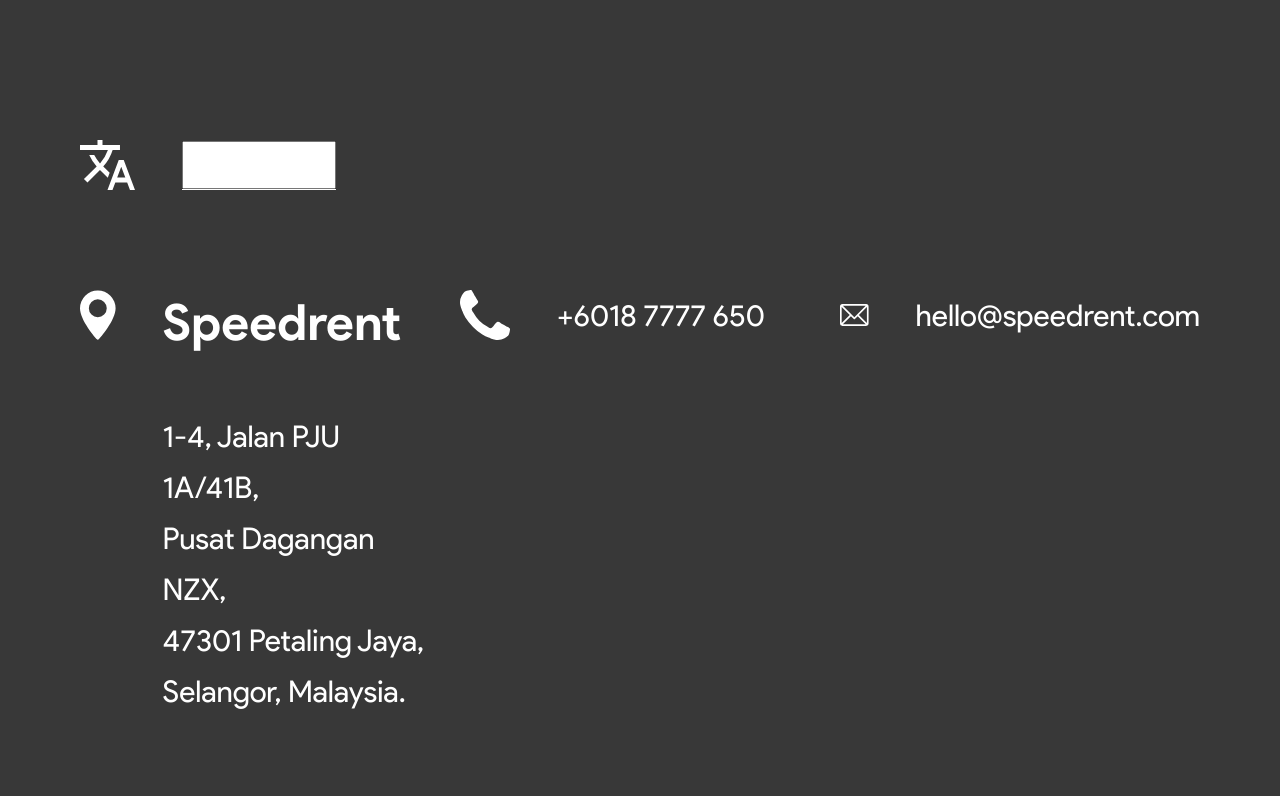
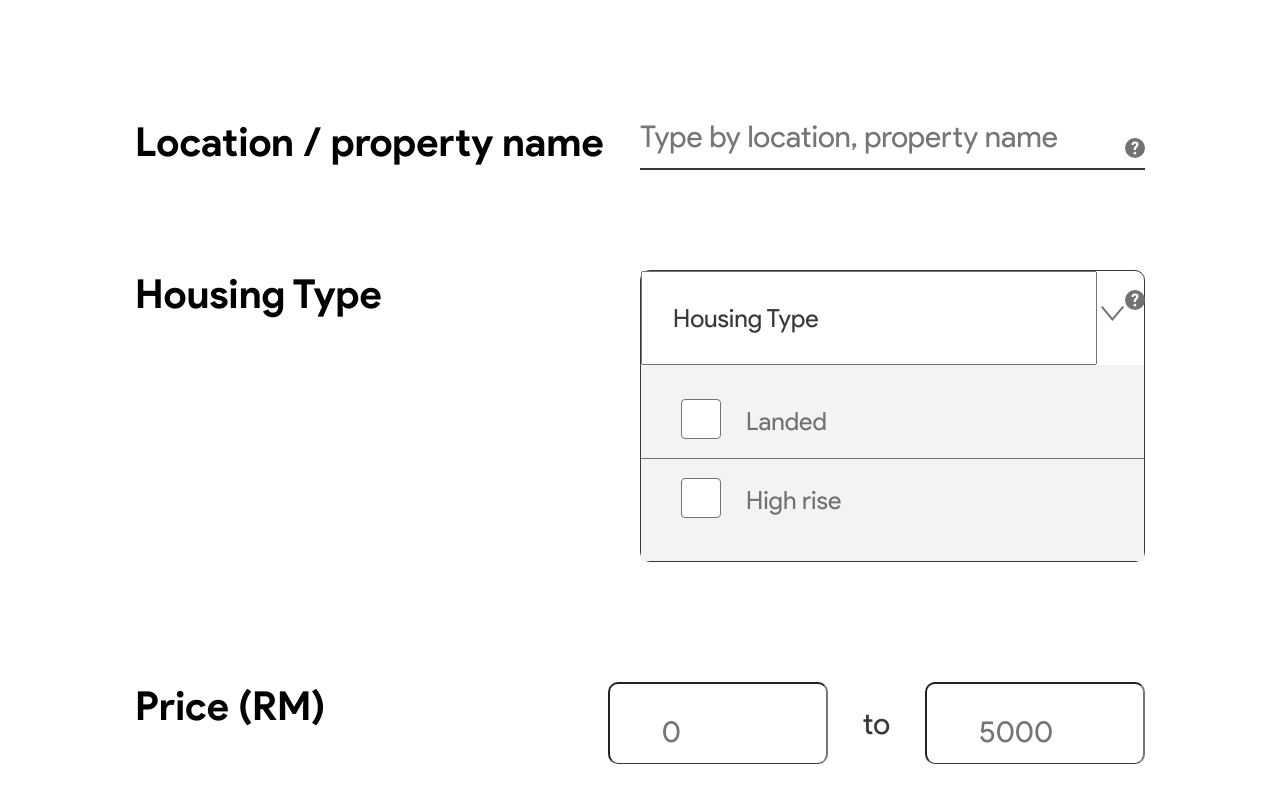
Before and after one commit to ishraqe/speed-rent, a React (Create React App) app: page /search in a window 1280 px wide. Shown: the part 384-1180 px from the top of the page. Built offline with nearby package versions, Linux system fonts and the light colour scheme.

Commit message:
search page done

```diff
--- a/src/assets/sass/base/_typography.scss
+++ b/src/assets/sass/base/_typography.scss
@@ -45,6 +45,14 @@
   font-weight: 700;
   color: $color-black;
 }
+.heading-secondary-sub {
+  display: inline-block;
+  font-size: 4rem;
+  font-family: "Product Sans Bold";
+  font-weight: 700;
+  line-height: 48px;
+  color: $color-black;
+}
 .heading-tertiary {
   font-size: 3.5rem;
   color: $color-black;
--- a/src/assets/sass/pages/_search.scss
+++ b/src/assets/sass/pages/_search.scss
@@ -1,3 +1,56 @@
-.searchContainer {
-  padding: 13.5rem 18.5rem;
+.section-search {
+  padding: 13.5rem 5.5rem;
 }
+.search {
+  &__list {
+  }
+  &__item {
+    display: flex;
+    align-items: flex-start;
+    justify-content: space-between;
+    &:not(:last-child) {
+      margin-bottom: 10rem;
+    }
+  }
+  &__input-container {
+    position: relative;
+    flex: 1;
+  }
+  .heading-secondary-sub {
+    flex: 1;
+  }
+  &__input {
+    width: 100%;
+    border: none;
+    font-size: 3rem;
+    font-family: inherit;
+    outline: none;
+    padding-bottom: 1.3rem;
+    border-bottom: 2px solid $default-font-color;
+  }
+  &__help__icon {
+    position: absolute;
+    right: 0;
+    top: 2rem;
+    height: 2rem;
+    width: 2rem;
+  }
+  &_range-container {
+    display: flex;
+    align-items: center;
+  }
+  &_range__input {
+    width: 22rem;
+    border-radius: 1rem;
+    padding: 2.9rem 5.2rem;
+    font-size: 3rem;
+    font-family: inherit;
+    outline: none;
+    padding-bottom: 1.3rem;
+    border-bottom: 1px solid $default-font-color;
+  }
+  &_range-text {
+    font-size: 3rem;
+    margin: 0 3.5rem;
+  }
+}
--- a/src/component/svgIcon.js
+++ b/src/component/svgIcon.js
@@ -698,23 +698,22 @@
   <svg
     className={props.className}
     xmlns="http://www.w3.org/2000/svg"
-    viewBox="0 0 45 45"
+    viewBox="0 0 20 20"
   >
-    <defs />
     <g id="Help" transform="translate(-247 -538)">
       <rect
         id="Rectangle_481"
         data-name="Rectangle 481"
-        width="45"
-        height="45"
+        style={{ fill: "none" }}
+        width="20"
+        height="20"
         transform="translate(247 538)"
-        style={props.style}
       />
       <path
         id="Path_146"
         data-name="Path 146"
-        className="cls-2"
-        d="M22.5,0A22.5,22.5,0,1,0,45,22.5,22.566,22.566,0,0,0,22.5,0Zm-.225,37.35a3.15,3.15,0,1,1,3.15-3.15A3.076,3.076,0,0,1,22.275,37.35ZM28.35,19.8l-2.475,2.7a2.748,2.748,0,0,0-.9,2.025,2.736,2.736,0,0,1-2.7,2.7,2.6,2.6,0,0,1-2.7-2.7,5.021,5.021,0,0,1,1.8-4.05L23.4,18c1.125-1.35,1.575-2.25,1.575-3.15A2.361,2.361,0,0,0,22.5,12.375,2.647,2.647,0,0,0,19.8,14.4a2.938,2.938,0,0,1-2.7,1.575A2.361,2.361,0,0,1,14.625,13.5a2.446,2.446,0,0,1,.225-1.125c.9-2.7,3.6-4.725,7.65-4.725,4.725,0,7.875,3.15,7.875,7.2A7.382,7.382,0,0,1,28.35,19.8Z"
+        style={{ fill: "#727272" }}
+        d="M10,0A10,10,0,1,0,20,10,10.029,10.029,0,0,0,10,0ZM9.9,16.6a1.4,1.4,0,1,1,1.4-1.4A1.367,1.367,0,0,1,9.9,16.6Zm2.7-7.8L11.5,10a1.222,1.222,0,0,0-.4.9,1.216,1.216,0,0,1-1.2,1.2,1.155,1.155,0,0,1-1.2-1.2,2.232,2.232,0,0,1,.8-1.8L10.4,8a2.27,2.27,0,0,0,.7-1.4A1.049,1.049,0,0,0,10,5.5a1.176,1.176,0,0,0-1.2.9,1.306,1.306,0,0,1-1.2.7A1.049,1.049,0,0,1,6.5,6a1.087,1.087,0,0,1,.1-.5A3.333,3.333,0,0,1,10,3.4a3.24,3.24,0,0,1,3.5,3.2A3.281,3.281,0,0,1,12.6,8.8Z"
         transform="translate(247 538)"
       />
     </g>
--- a/src/container/Home.js
+++ b/src/container/Home.js
@@ -5,7 +5,7 @@
 import HeadingTitle from "../component/HeadingTitle";
 import { Link } from "react-router-dom";
 import { Helmet } from "react-helmet";
-import HomeImage from "../assets/img/home.png";
+import HomeImage from "../assets/img/Home.png";
 import SpeedICon from "../assets/img/speed-withicon.png";
 
 import { Alliang, FooterSearchIcon, ArrowRight } from "../component/svgIcon";
--- a/src/container/Search/Search.js
+++ b/src/container/Search/Search.js
@@ -2,7 +2,7 @@
 import Header from "../../component/Header";
 import HeadingTitle from "../../component/HeadingTitle";
 import Button from "../../component/Button";
-import { HelpIcon } from "../../component/svgIcon";
+import { HelpIcon, DownArrowIcon } from "../../component/svgIcon";
 import { Helmet } from "react-helmet";
 export default class SearchContainer extends Component {
   render() {
@@ -13,19 +13,81 @@
         </Helmet>
         <Header {...this.props} info={["home", "search house"]} />
         <HeadingTitle title="search house" />
-        <div classname="searchContainer">
+        <div className="section-search">
           <div className="container">
-            <form action="#">
-              <div className="wrapper">
-                <div className="col-1-of-2">
-                  Lorem ipsum dolor sit amet consectetur adipisicing elit. Quo,
-                  tempore!
-                </div>
-                <div className="col-1-of-2">
-                  Lorem ipsum dolor sit amet consectetur adipisicing elit. Quo,
-                  tempore!
-                </div>
-              </div>
+            <form action="#" className="search">
+              <ul className="search__list">
+                <li className="search__item">
+                  <h2 className="heading-secondary-sub">
+                    Location / property name
+                  </h2>
+                  <div className="search__input-container">
+                    <input
+                      type="text"
+                      className="search__input"
+                      placeholder="Type by location, property name"
+                    />
+                    <HelpIcon className="search__help__icon" />
+                  </div>
+                </li>
+                <li className="search__item">
+                  <h2 className="heading-secondary-sub">Housing Type</h2>
+                  <div className="search__input-container">
+                    <div className="input-group">
+                      <input
+                        type="text"
+                        placeholder="Housing Type"
+                        className="input"
+                        // disabled={props.showProperty}
+                      />
+                      <a>
+                        <DownArrowIcon className="icon down-icon" />
+                      </a>
+
+                      <div className="expendadInput">
+                        <label className="ex-container">
+                          Landed
+                          <input type="checkbox" value="Landed" />
+                          <span className="checkmark" />
+                        </label>
+                        <label className="ex-container">
+                          High rise
+                          <input type="checkbox" value="High Rise" />
+                          <span className="checkmark" />
+                        </label>
+                      </div>
+                    </div>
+
+                    <HelpIcon className="search__help__icon" />
+                  </div>
+                </li>
+                <li className="search__item">
+                  <h2 className="heading-secondary-sub">Price (RM)</h2>
+                  <div className="search__input-container">
+                    <div className="search_range-container">
+                      <input
+                        type="text"
+                        className="search_range__input"
+                        placeholder="0"
+                      />
+                      <span className="search_range-text">to</span>
+                      <input
+                        type="text"
+                        className="search_range__input"
+                        placeholder="5000"
+                      />
+                    </div>
+                  </div>
+                </li>
+                <li className="search__item">
+                  <h2 className="heading-secondary-sub"> &nbsp; </h2>
+                  <div className="search__input-container">
+                    <a type="submit" href="#" className="btn-listing">
+                      Search
+                    </a>
+                  </div>
+                </li>
+              </ul>
             </form>
           </div>
         </div>
```
Also changed, not shown: src/assets/img/Help.svg (added).
